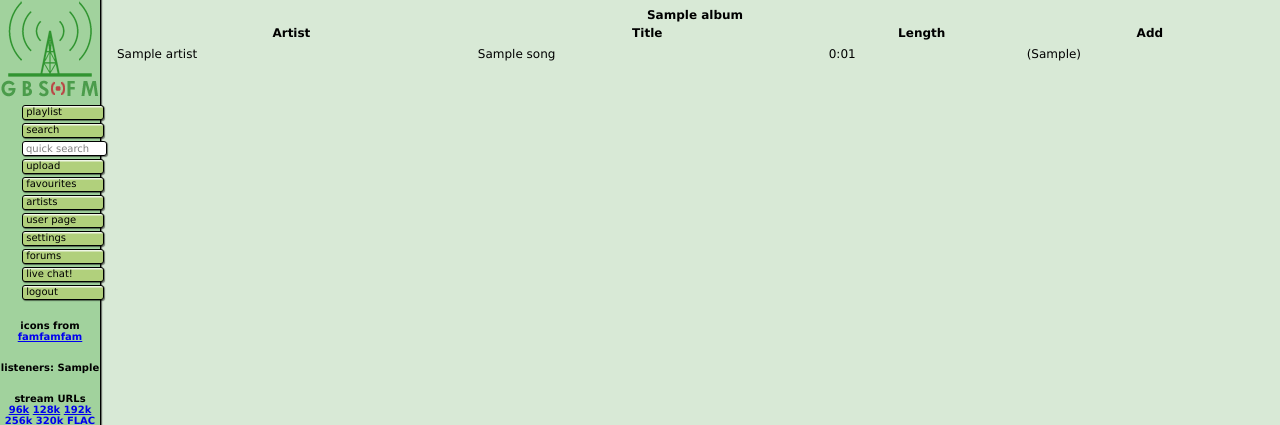
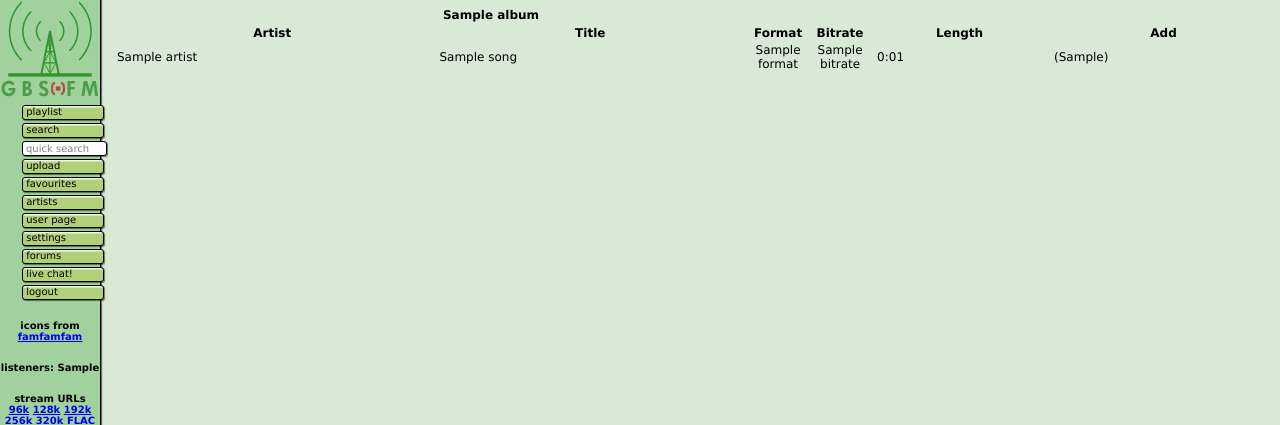
Before and after one commit to ScuttleSE/gbsfm_web, a Django app: template playlist/templates/album.html in a window 1280 px wide. Shown: the top 425 px of the page. Run offline with Django 3.2, Linux system fonts and the light colour scheme; the template is opened without the code that fills it: most values are stand-ins (such as "Sample title", 1, 10 or a date in 2020); parts of the project's set-up code (start-up, migrations or seed data) failed here and were passed over; some libraries are stand-ins or nearby versions.

Commit message:
added info about format and bitrate on dongs

```diff
--- a/playlist/templates/album.html
+++ b/playlist/templates/album.html
@@ -11,6 +11,8 @@
       <tr>
         <th>Artist</th>
         <th>Title</th>
+        <th>Format</th>
+        <th>Bitrate</th>
         <th>Length</th>
         <th>Add</th>
       </tr>
@@ -18,6 +20,8 @@
         <tr class="{% if forloop.counter|divisibleby:"2" %}even{% else %}odd{% endif %}">
           <td><a href="/artist/{{song.artist.id}}">{{song.artist.name}}</a></td>
           <td {% if song.banned %}class="banned"{% endif %}><a href="{% url 'song' song.id %}">{{ song.title }}</a></td>
+          <td class="emoticon">{{ song.format }}</td>
+          <td class="emoticon">{{ song.bitrate }}</td>
           <td>{{ song.length|stom }}</td>
           <td>{% include "add.html" %}</td>
         </tr>
--- a/playlist/templates/song.html
+++ b/playlist/templates/song.html
@@ -115,6 +115,10 @@
   <tr>
     <td>Bitrate:</td>
     <td class="details">{{song.bitrate}}kbps</td>
+  </tr>
+  <tr>
+    <td>Format:</td>
+    <td class="details">{{song.format}}</td>
   </tr>
   <tr>
     <td>Date uploaded:</td>
```
